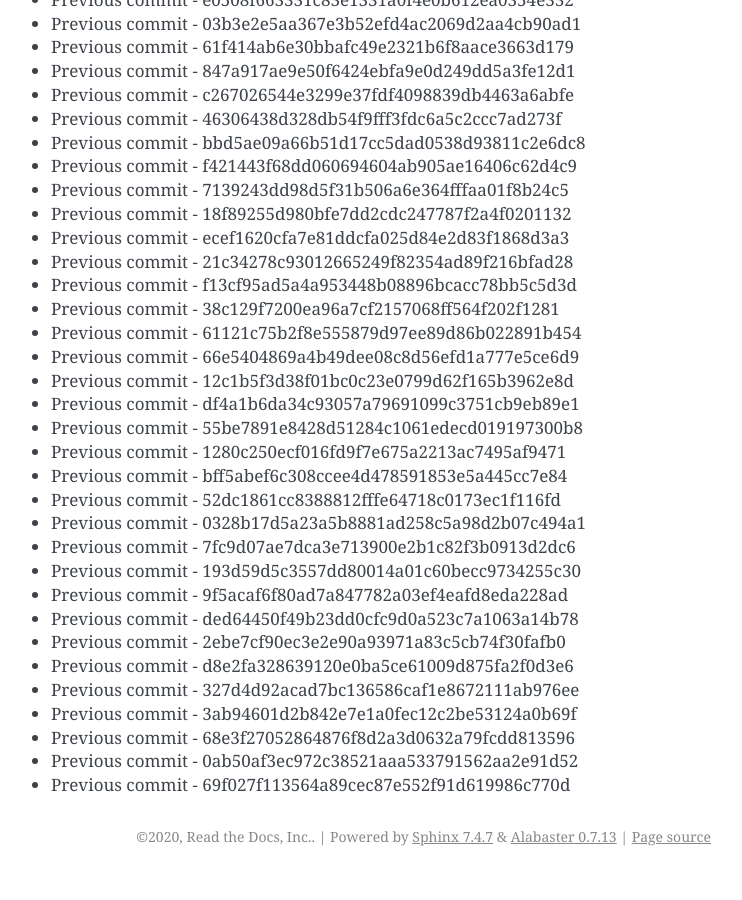
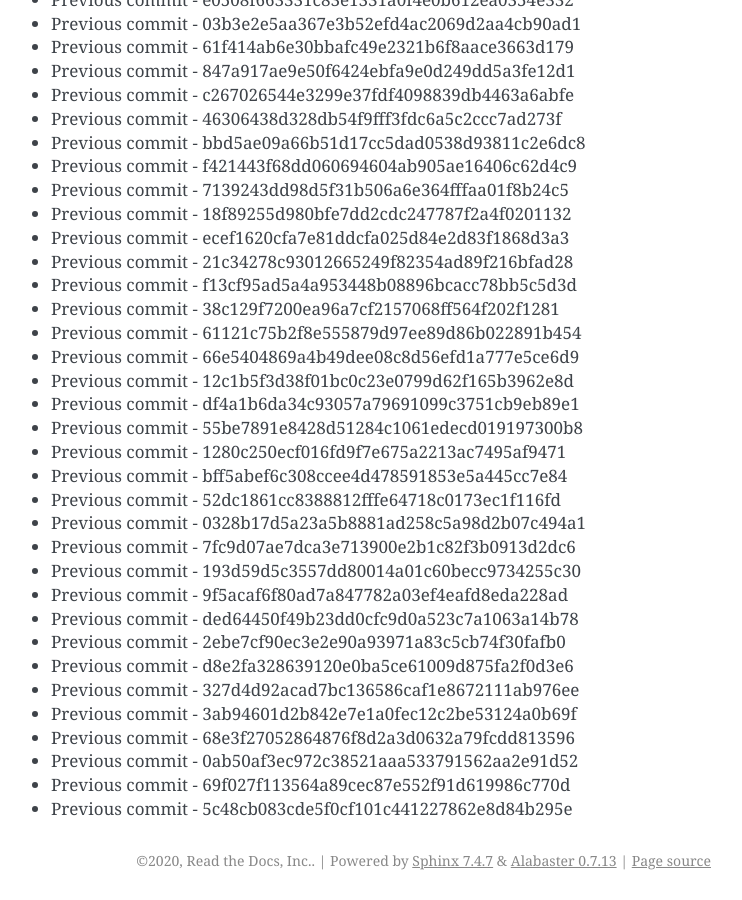
Before and after one commit to readthedocs/rtd-git-stresstest, a Sphinx documentation site: the page built from docs/updates.rst, in a window 1280 px wide and 900 px high, scrolled down 57911 px. Shown: the whole window, without its empty margins (399-1141 px from the left). Built offline with Sphinx 7.4.7, drawn with Linux system fonts in a browser that asks for light colours; before the commit the page ends 58787 px from its top, so only the background shows below that.

Commit message:
Generating commit from previous: 5c48cb083cde5f0cf101c441227862e8d84b295e

```diff
--- a/docs/updates.rst
+++ b/docs/updates.rst
@@ -2465,3 +2465,4 @@ It can be tested for any performance characteristics.
 * Previous commit - 68e3f27052864876f8d2a3d0632a79fcdd813596
 * Previous commit - 0ab50af3ec972c38521aaa533791562aa2e91d52
 * Previous commit - 69f027f113564a89cec87e552f91d619986c770d
+* Previous commit - 5c48cb083cde5f0cf101c441227862e8d84b295e
```
